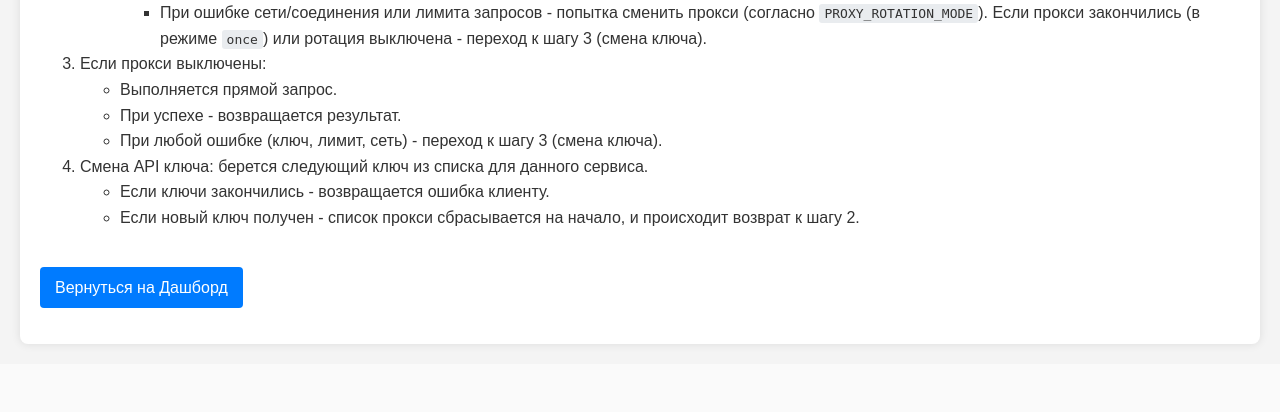
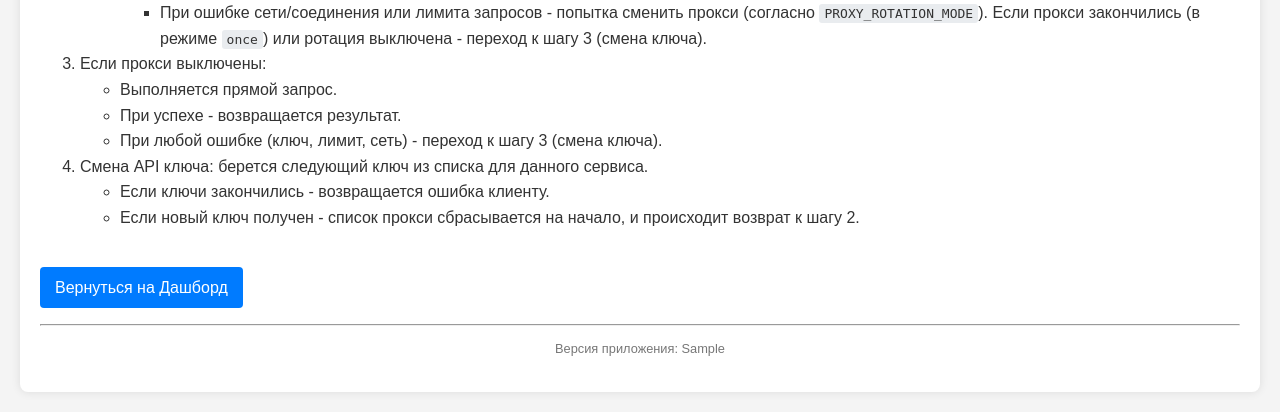
Before and after one commit to maksgranko/AIRouter, a FastAPI app: template templates/admin_help.html in a window 1280 px wide. Shown: the part 2740-3152 px from the top of the page. Before the commit the page ends 3087 px from the top, so only its background shows below. Run offline with FastAPI, Linux system fonts and the light colour scheme; the template is opened without the code that fills it: most values are stand-ins (such as "Sample title", 1, 10 or a date in 2020).

Commit message:
1.0.6a: Version text added

```diff
--- a/main.py
+++ b/main.py
@@ -18,7 +18,7 @@ import logging # Добавляем импорт logging
 
 # Настраиваем базовое логирование
 open_browser_on_save = False
-logging_type = logging.DEBUG
+logging_type = logging.ERROR
 
 logging.basicConfig(level=logging_type, format='%(levelname)s:%(name)s:%(asctime)s:%(message)s') # Изменено на DEBUG и добавлен asctime
 logger = logging.getLogger(__name__) # Создаем логгер для main.py
@@ -40,6 +40,7 @@ gemini_module_logger.setLevel(logging_type)
 load_dotenv()
 
 # app и registry создаются один раз здесь
+APP_VERSION = "1.0.6a" # Версия приложения
 app = FastAPI()
 
 # Схема аутентификации Bearer
@@ -120,6 +121,7 @@ app.state.proxy_manager = proxy_manager
 app.state.module_registry = registry
 app.state.airouter_key_manager = airouter_key_manager # <--- Добавлено
 app.state.settings_file_path = SETTINGS_FILE # <--- Добавлено для доступа к настройкам
+app.state.app_version = APP_VERSION # <--- Добавлено для версии
 
 
 # Middleware для проверки API ключа AIRouter
--- a/templates/admin_dashboard.html
+++ b/templates/admin_dashboard.html
@@ -252,6 +252,10 @@
         </div>
         {% endif %}
 
+        <hr>
+        <p style="text-align: center; font-size: 0.8em; color: #777;">
+            Версия приложения: {{ app_version }}
+        </p>
     </div>
 </body>
 </html>
--- a/templates/admin_help.html
+++ b/templates/admin_help.html
@@ -140,6 +140,10 @@ curl http://127.0.0.1:8000/v1/chat/completions \
         </ol>
 
         <p><a href="{{ url_for('admin_dashboard') }}" class="nav-link">Вернуться на Дашборд</a></p>
+        <hr>
+        <p style="text-align: center; font-size: 0.8em; color: #777;">
+            Версия приложения: {{ app_version }}
+        </p>
     </div>
 </body>
 </html>
--- a/templates/admin_models.html
+++ b/templates/admin_models.html
@@ -49,6 +49,10 @@
         {% elif not error_message %}
             <p class="no-models">Нет доступных моделей или не удалось их получить.</p>
         {% endif %}
+        <hr>
+        <p style="text-align: center; font-size: 0.8em; color: #777;">
+            Версия приложения: {{ app_version }}
+        </p>
     </div>
 </body>
 </html>
```
Also changed, not shown: admin_router.py (+5 -2 lines).
